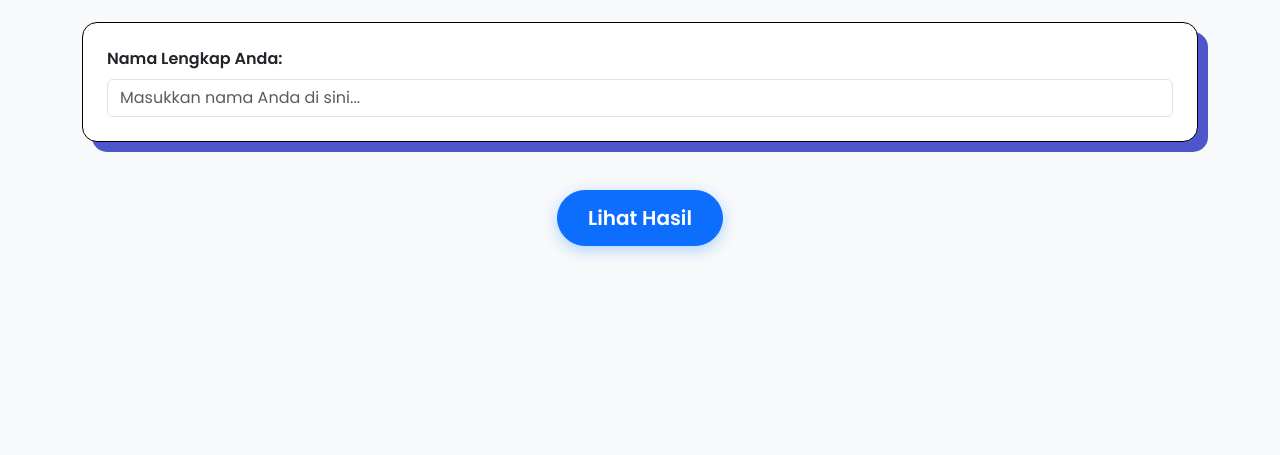
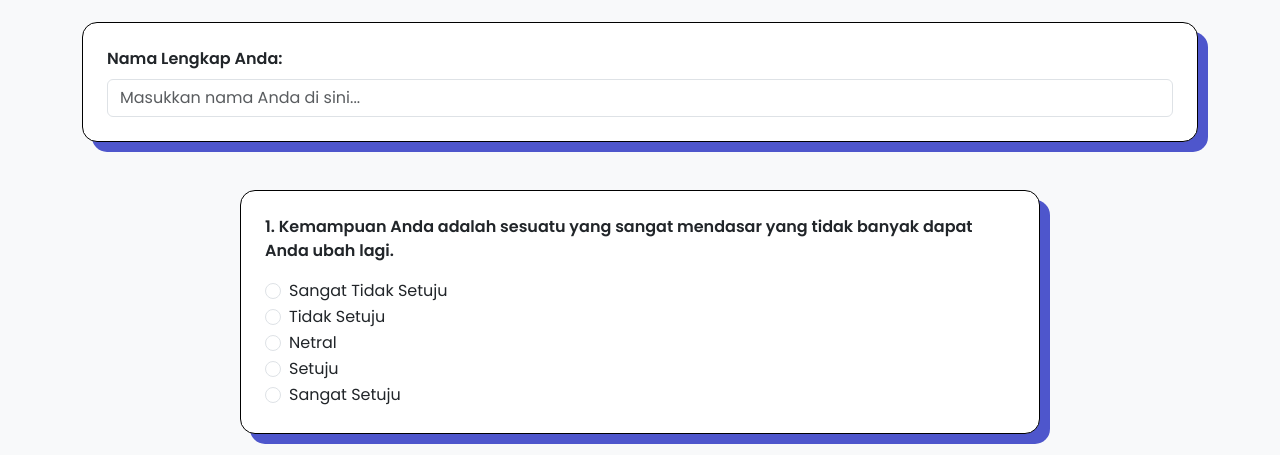
Before and after one commit to pace-beepbeep/websitepollingguru, a plain HTML site: page index.html in a window 1280 px wide. Shown: the part 495-950 px from the top of the page. Before the commit the page ends 800 px from the top, so only its background shows below. Drawn offline with nearby package versions, Linux system fonts and the light colour scheme; files that its build step writes are made by us from their sources.

Commit message:
Update index.html

```diff
--- a/index.html
+++ b/index.html
@@ -14,7 +14,7 @@
       href="https://fonts.googleapis.com/css2?family=Poppins:wght@400;600&display=swap"
       rel="stylesheet"
     />
-    <link rel="stylesheet" href="style/styles.css" />
+    <link rel="stylesheet" href="styles.css" />
   </head>
   <body>
     <main class="container py-5">
@@ -72,6 +72,6 @@
       </div>
     </main>
 
-    <script src="script/index.js"></script>
+    <script src="index.js"></script>
   </body>
 </html>
```
